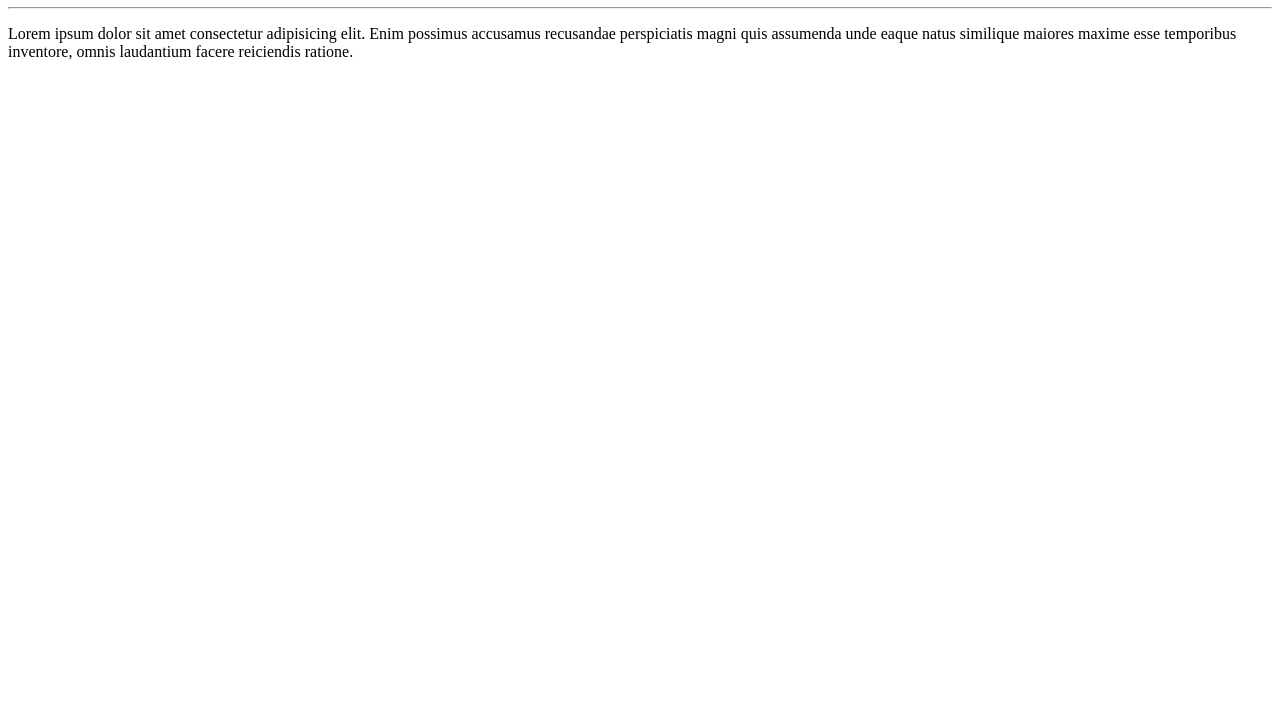
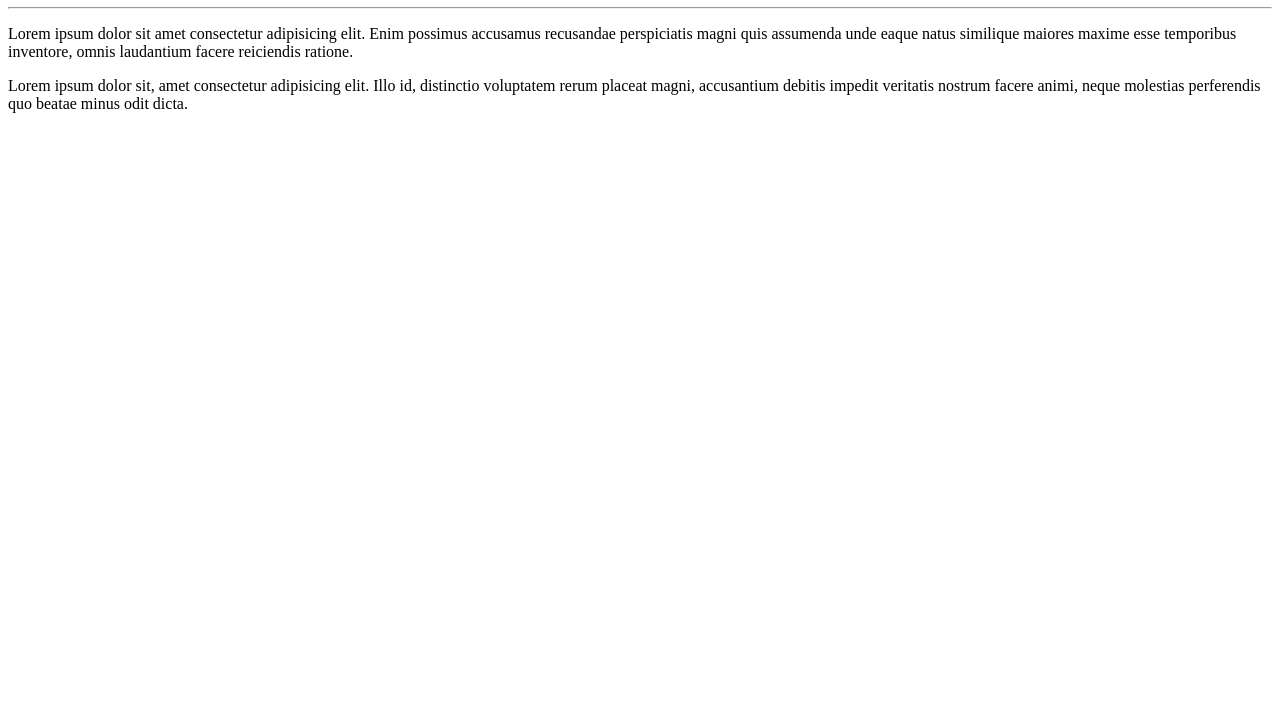
Before and after one commit to wagnermeira/Hello-Word, a plain HTML site: page Site-exemplo/index.html in a window 1280 px wide. Shown: the part 73-800 px from the top of the page. Drawn offline with Linux system fonts and the light colour scheme.

Commit message:
Adicionei um Paragrafo

```diff
--- a/Site-exemplo/index.html
+++ b/Site-exemplo/index.html
@@ -11,5 +11,9 @@
     <p>Lorem ipsum dolor sit amet consectetur adipisicing elit. Enim possimus accusamus recusandae perspiciatis magni quis assumenda unde eaque natus similique maiores maxime esse temporibus inventore, omnis laudantium facere reiciendis ratione.
 
     </p>
+    <p>Lorem ipsum dolor sit, amet consectetur adipisicing elit. Illo id, distinctio voluptatem rerum placeat magni, accusantium debitis impedit veritatis nostrum facere animi, neque molestias perferendis quo beatae minus odit dicta.
+
+    </p>
+
 </body>
 </html>
```
